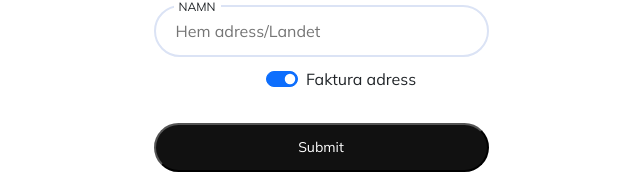
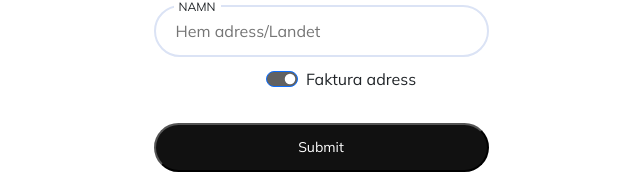
Before and after one commit to PatrikByren/Manero-frontend, a React (Create React App) app: page /myaddress/new in a window 1280 px wide. Shown: the part 395-569 px from the top of the page, without its empty margins (319-959 px from the left). Built offline with nearby package versions, Linux system fonts and the light colour scheme.

Commit message:
Fixed input witch css

```diff
--- a/src/App.css
+++ b/src/App.css
@@ -108,6 +108,13 @@ html, body {
 }
 .LogInIcons .socialbtn .externalbtn div {
   color: transparent;
+}
+
+.NewAddressView .form-check-input:checked {
+  background-color: #626262;
+}
+.NewAddressView .form-check-input:focus {
+  border-color: #DBE3F5;
 }
 
 .get-started-root {
--- a/src/asset/scss/_base.scss
+++ b/src/asset/scss/_base.scss
@@ -110,3 +110,12 @@ html, body {
         }
     }
 }
+
+.NewAddressView{
+    .form-check-input:checked{
+        background-color: $color-icons;
+    }
+    .form-check-input:focus{
+        border-color: $color-background;
+    }
+}
```
